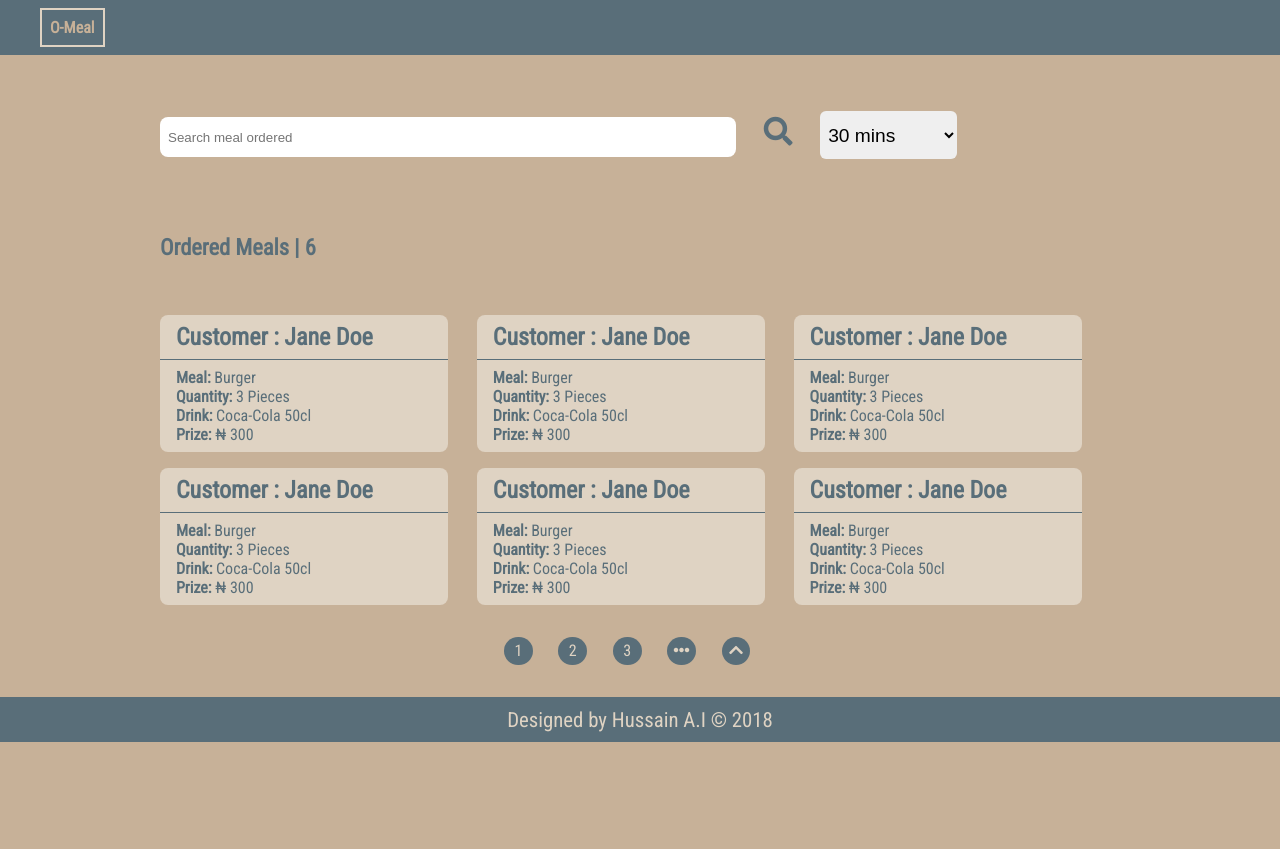
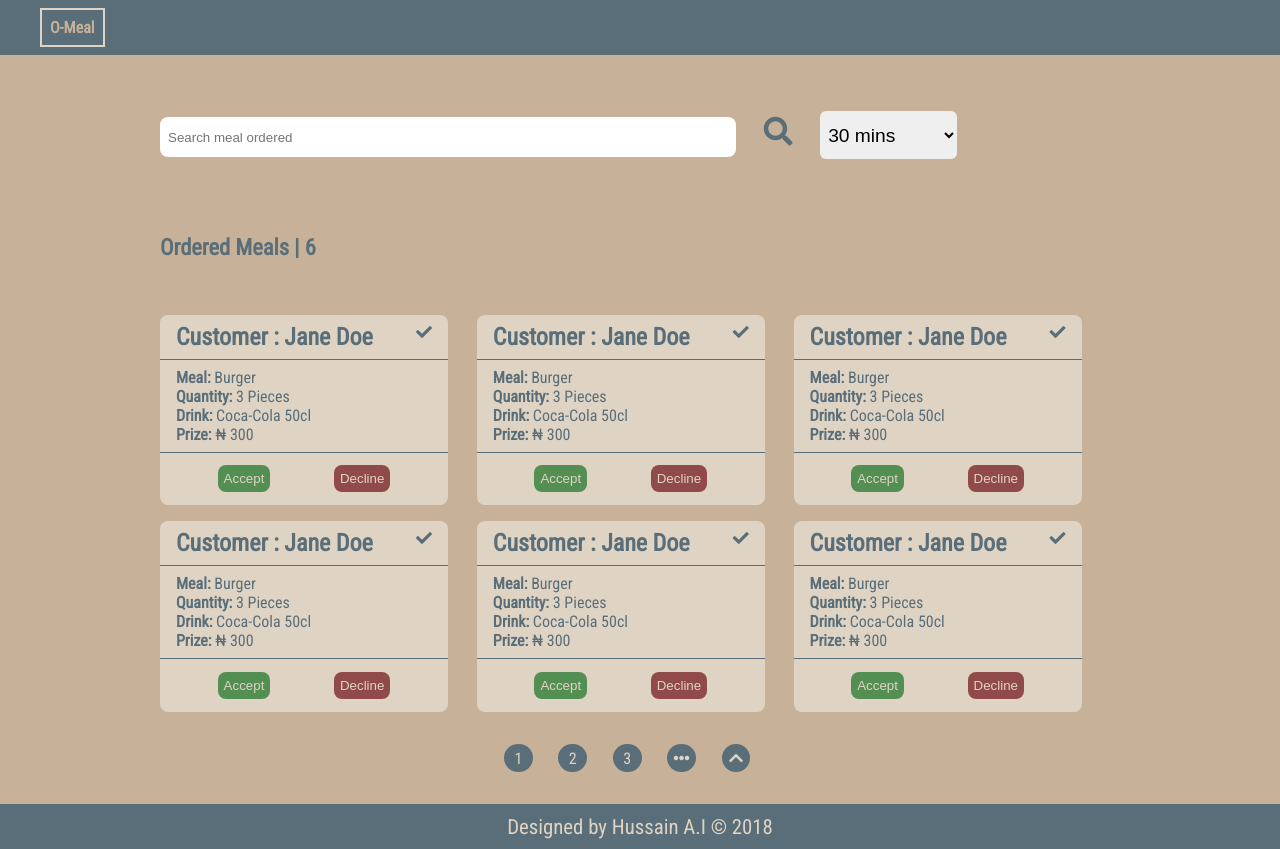
Before and after one commit to Daymorelah/orderMeal, a plain HTML site: page UI/html/mealsOrdered.html in a window 1280 px wide. Before the commit the page ends 800 px from the top, so only its background shows below. Drawn offline with Linux system fonts and the light colour scheme.

Commit message:
[Feature #160365631] Make admin accept, decline and mark an order as completed

```diff
--- a/UI/css/mealsOrdered.css
+++ b/UI/css/mealsOrdered.css
@@ -99,6 +99,8 @@ nav{
 .card-heading {
   border-bottom: 1px solid var(--dark);
   padding: 0.5em 1em;
+  display: flex;
+  justify-content: space-between;
 }
 .meal-property {
   font-weight: 900;
@@ -106,6 +108,28 @@ nav{
 }
 .card-body {
   padding: 0.5em 1em;
+  border-bottom: 1px solid var(--dark);
+}
+/* meal card footer */
+.card-footer {
+  display: flex;
+  justify-content: space-between;
+  width: 60%;
+  margin: 0.8em auto;
+}
+button {
+  border: none;
+  outline: none;
+  padding: 6px;
+  color: var(--primary-light);
+  border-radius: 8px;
+  text-transform: capitalize;
+}
+.accept {
+  background: #538f53;
+}
+.decline {
+  background: #914a4a;
 }
 /* paginate */
 #paginate {
--- a/UI/html/mealsOrdered.html
+++ b/UI/html/mealsOrdered.html
@@ -19,6 +19,13 @@
       </div>
     </nav>
   </header>
+  <section id="admin-actions">
+    <div class="container">
+      <div id="admin-action-contents">
+        <h3></h3>
+      </div>
+    </div>
+  </section>
   <section id="search-container">
     <div class="container">
       <div id="search-meal-container">
@@ -43,6 +50,7 @@
         <div class="meal-cards">
           <div class="card-heading">
             <h2><span class="meal-property">Customer : </span>Jane Doe</h2>
+            <span class="card-heading-icon"><i class="fas fa-check"></i></span>
           </div>
           <div class="card-body">
             <p><span class="meal-property">Meal: </span>Burger</p>
@@ -50,10 +58,15 @@
             <p><span class="meal-property">Drink: </span>Coca-Cola 50cl</p>
             <p><span class="meal-property">Prize: </span>&#8358; 300</p>
           </div>
+          <div class="card-footer">
+            <button class="accept">accept</button>
+            <button class="decline">decline</button>
+          </div>
         </div>
         <div class="meal-cards">
           <div class="card-heading">
             <h2><span class="meal-property">Customer : </span>Jane Doe</h2>
+            <span class="card-heading-icon"><i class="fas fa-check"></i></span>
           </div>
           <div class="card-body">
             <p><span class="meal-property">Meal: </span>Burger</p>
@@ -61,10 +74,15 @@
             <p><span class="meal-property">Drink: </span>Coca-Cola 50cl</p>
             <p><span class="meal-property">Prize: </span>&#8358; 300</p>
           </div>
+          <div class="card-footer">
+            <button class="accept">accept</button>
+            <button class="decline">decline</button>
+          </div>
         </div>
         <div class="meal-cards">
           <div class="card-heading">
             <h2><span class="meal-property">Customer : </span>Jane Doe</h2>
+            <span class="card-heading-icon"><i class="fas fa-check"></i></span>
           </div>
           <div class="card-body">
             <p><span class="meal-property">Meal: </span>Burger</p>
@@ -72,10 +90,15 @@
             <p><span class="meal-property">Drink: </span>Coca-Cola 50cl</p>
             <p><span class="meal-property">Prize: </span>&#8358; 300</p>
           </div>
+          <div class="card-footer">
+            <button class="accept">accept</button>
+            <button class="decline">decline</button>
+          </div>
         </div>
         <div class="meal-cards">
           <div class="card-heading">
             <h2><span class="meal-property">Customer : </span>Jane Doe</h2>
+            <span class="card-heading-icon"><i class="fas fa-check"></i></span>
           </div>
           <div class="card-body">
             <p><span class="meal-property">Meal: </span>Burger</p>
@@ -83,10 +106,15 @@
             <p><span class="meal-property">Drink: </span>Coca-Cola 50cl</p>
             <p><span class="meal-property">Prize: </span>&#8358; 300</p>
           </div>
+          <div class="card-footer">
+            <button class="accept">accept</button>
+            <button class="decline">decline</button>
+          </div>
         </div>
         <div class="meal-cards">
           <div class="card-heading">
             <h2><span class="meal-property">Customer : </span>Jane Doe</h2>
+            <span class="card-heading-icon"><i class="fas fa-check"></i></span>
           </div>
           <div class="card-body">
             <p><span class="meal-property">Meal: </span>Burger</p>
@@ -94,16 +122,25 @@
             <p><span class="meal-property">Drink: </span>Coca-Cola 50cl</p>
             <p><span class="meal-property">Prize: </span>&#8358; 300</p>
           </div>
+          <div class="card-footer">
+            <button class="accept">accept</button>
+            <button class="decline">decline</button>
+          </div>
         </div>
         <div class="meal-cards">
           <div class="card-heading">
             <h2><span class="meal-property">Customer : </span>Jane Doe</h2>
+            <span class="card-heading-icon"><i class="fas fa-check"></i></span>
           </div>
           <div class="card-body">
             <p><span class="meal-property">Meal: </span>Burger</p>
             <p><span class="meal-property">Quantity: </span>3 Pieces </p>
             <p><span class="meal-property">Drink: </span>Coca-Cola 50cl</p>
             <p><span class="meal-property">Prize: </span>&#8358; 300</p>
+          </div>
+          <div class="card-footer">
+            <button class="accept">accept</button>
+            <button class="decline">decline</button>
           </div>
         </div>
       </div>
```
